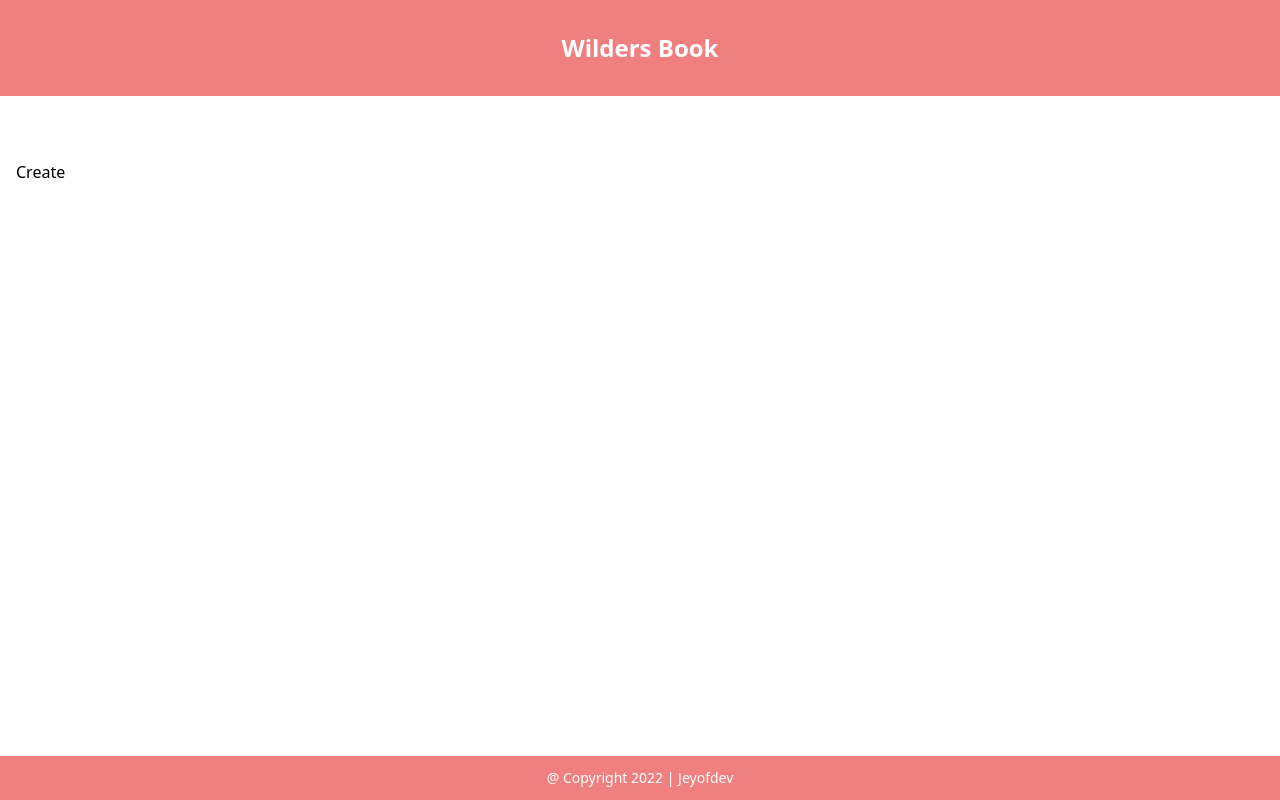
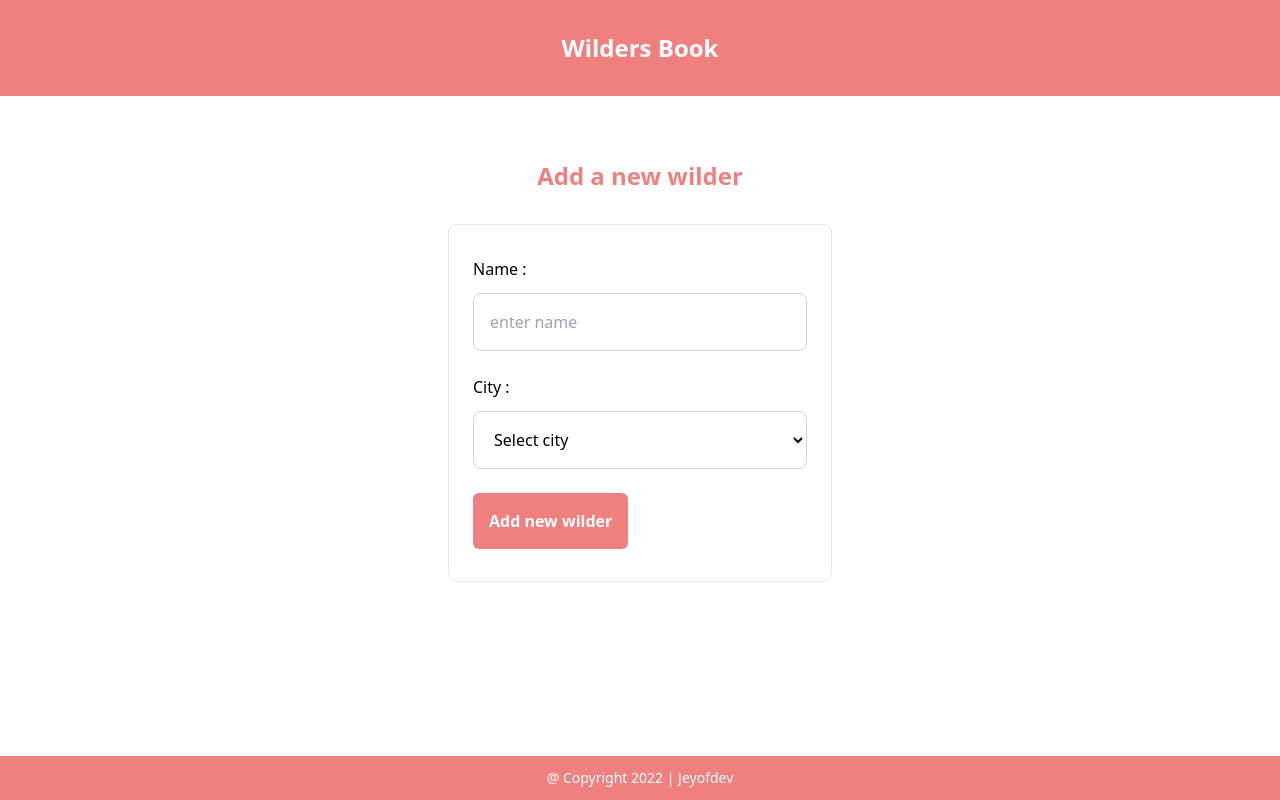
Before and after one commit to jeyofdev/wcs-course-express, a React (Create React App) app in the folder client/: page /create in a window 1280 px wide. Built offline with nearby package versions, Linux system fonts and the light colour scheme.

Commit message:
client : add new wilder

```diff
--- a/client/package.json
+++ b/client/package.json
@@ -3,6 +3,7 @@
   "version": "0.1.0",
   "private": true,
   "dependencies": {
+    "@heroicons/react": "^1.0.6",
     "@testing-library/jest-dom": "^5.14.1",
     "@testing-library/react": "^12.0.0",
     "@testing-library/user-event": "^13.2.1",
@@ -40,5 +41,6 @@
       "last 1 firefox version",
       "last 1 safari version"
     ]
-  }
+  },
+  "proxy": "http://localhost:4000/"
 }
--- /dev/null
+++ b/client/src/components/ui/Button.js
@@ -0,0 +1,12 @@
+const Button = ({ children, className, onClick }) => {
+    return (
+        <button
+            className={`p-4 rounded-md text-white font-bold ${className}`}
+            onClick={onClick}
+        >
+            {children}
+        </button>
+    );
+};
+
+export default Button;
--- /dev/null
+++ b/client/src/components/ui/form/Input.jsx
@@ -0,0 +1,29 @@
+const Input = ({
+    value,
+    handleChange,
+    name,
+    placeholder,
+    className,
+    label = false,
+}) => {
+    return (
+        <>
+            {' '}
+            {label && (
+                <label className="mb-3 block" htmlFor={name}>
+                    {name.slice(0, 1).toUpperCase() + name.slice(1)} :{' '}
+                </label>
+            )}
+            <input
+                type="text"
+                className={`bg-white border border-gray-300 p-4 rounded-lg ${className}`}
+                placeholder={placeholder}
+                name={name}
+                value={value}
+                onChange={handleChange}
+            />
+        </>
+    );
+};
+
+export default Input;
--- /dev/null
+++ b/client/src/components/ui/form/select.jsx
@@ -0,0 +1,36 @@
+const Select = ({
+    name,
+    value,
+    handleChange,
+    options,
+    labelDefault,
+    valueDefault,
+    className,
+    label = false,
+}) => {
+    return (
+        <>
+            {label && (
+                <label className="mb-3 block" htmlFor={name}>
+                    {name.slice(0, 1).toUpperCase() + name.slice(1)} :{' '}
+                </label>
+            )}
+            <select
+                className={`bg-white border border-gray-300 p-4 rounded-lg ${className}`}
+                name={name}
+                value={value}
+                onChange={handleChange}
+            >
+                <option value={valueDefault}>{labelDefault}</option>
+                {options.map((item) => (
+                    <option key={item.id} value={item.value}>
+                        {item.value.slice(0, 1).toUpperCase() +
+                            item.value.slice(1)}
+                    </option>
+                ))}
+            </select>
+        </>
+    );
+};
+
+export default Select;
--- /dev/null
+++ b/client/src/datas/index.js
@@ -0,0 +1,7 @@
+export const optionsCities = [
+    { id: 1, value: 'Paris' },
+    { id: 2, value: 'Bordeaux' },
+    { id: 3, value: 'Lyon' },
+    { id: 4, value: 'Biarritz' },
+    { id: 5, value: 'Bayonne' },
+];
--- a/client/src/hooks/wildersHooks.js
+++ b/client/src/hooks/wildersHooks.js
@@ -1,5 +1,5 @@
-import { useQuery } from 'react-query';
-import { getAllWilders } from '../utils/query';
+import { useMutation, useQuery, useQueryClient } from 'react-query';
+import { addNewWilder, getAllWilders } from '../utils/query';
 
 export const useGetWilders = () => {
     return useQuery('wilders', getAllWilders, {
@@ -7,3 +7,7 @@ export const useGetWilders = () => {
         refetchOnWindowFocus: true,
     });
 };
+
+export const useAddWilder = () => {
+    return useMutation(addNewWilder);
+};
--- a/client/src/pages/Create.jsx
+++ b/client/src/pages/Create.jsx
@@ -1,5 +1,70 @@
+import { useState } from 'react';
+import { useNavigate } from 'react-router-dom';
+import Button from '../components/ui/Button';
+import Input from '../components/ui/form/Input';
+import Select from '../components/ui/form/select';
+import { optionsCities } from '../datas';
+import { useAddWilder } from '../hooks/wildersHooks';
+
 const Create = () => {
-    return <h1>Create</h1>;
+    const navigate = useNavigate();
+
+    const { mutateAsync, isLoading: isMutating } = useAddWilder();
+
+    const [formDatas, setFormDatas] = useState({
+        name: '',
+        city: '',
+        skills: [],
+    });
+
+    const handleChange = (e) => {
+        setFormDatas({ ...formDatas, [e.target.name]: e.target.value });
+    };
+
+    const handleSubmit = async (e) => {
+        e.preventDefault();
+        await mutateAsync({ ...formDatas });
+        navigate('/');
+    };
+
+    return (
+        <>
+            <h1 className="mb-8 mt-10 text-red-500 font-bold text-2xl text-center">
+                Add a new wilder
+            </h1>
+
+            <form
+                className="max-w-300px mx-auto border border-gray-200 py-8 px-6 rounded-lg w-full max-w-sm mb-10"
+                onSubmit={handleSubmit}
+            >
+                <div className="mb-6">
+                    <Input
+                        value={formDatas.name}
+                        handleChange={handleChange}
+                        name="name"
+                        placeholder="enter name"
+                        className="w-full"
+                        label
+                    />
+                </div>
+
+                <div className="mb-6">
+                    <Select
+                        name="city"
+                        value={formDatas.city}
+                        handleChange={handleChange}
+                        options={optionsCities}
+                        labelDefault="Select city"
+                        valueDefault=""
+                        className="w-full"
+                        label
+                    />
+                </div>
+
+                <Button className="bg-red-500 ml-0">Add new wilder</Button>
+            </form>
+        </>
+    );
 };
 
 export default Create;
--- a/client/src/pages/Home.jsx
+++ b/client/src/pages/Home.jsx
@@ -1,7 +1,16 @@
+import { Link } from 'react-router-dom';
 import WildersList from '../components/wilders/WildersList';
+import { PlusCircleIcon } from '@heroicons/react/solid';
 
 const Home = () => {
-    return <WildersList />;
+    return (
+        <>
+            <WildersList />
+            <Link to="/create">
+                <PlusCircleIcon className="h-20 w-20 text-red-500 mx-auto" />
+            </Link>
+        </>
+    );
 };
 
 export default Home;
--- a/client/src/utils/query.js
+++ b/client/src/utils/query.js
@@ -8,3 +8,12 @@ export const getAllWilders = () => {
             throw new Error(err);
         });
 };
+
+export const addNewWilder = async ({ ...datas }) => {
+    return await axios
+        .post('/api/wilders', datas)
+        .then((response) => response.data)
+        .catch((err) => {
+            throw new Error(err);
+        });
+};
```
